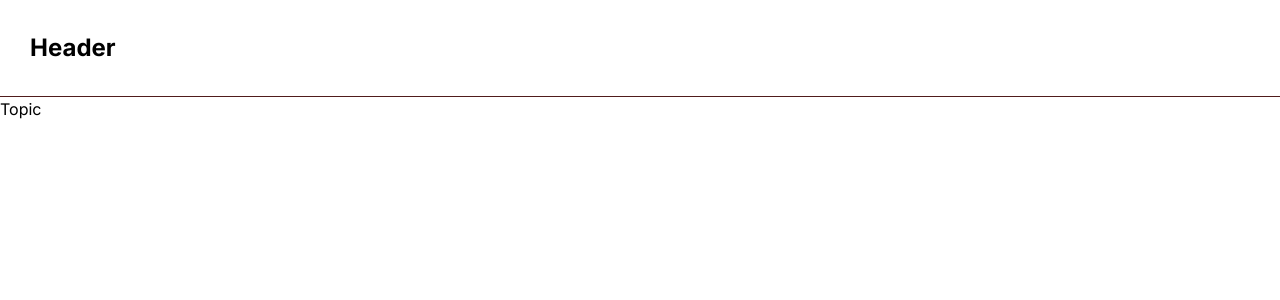
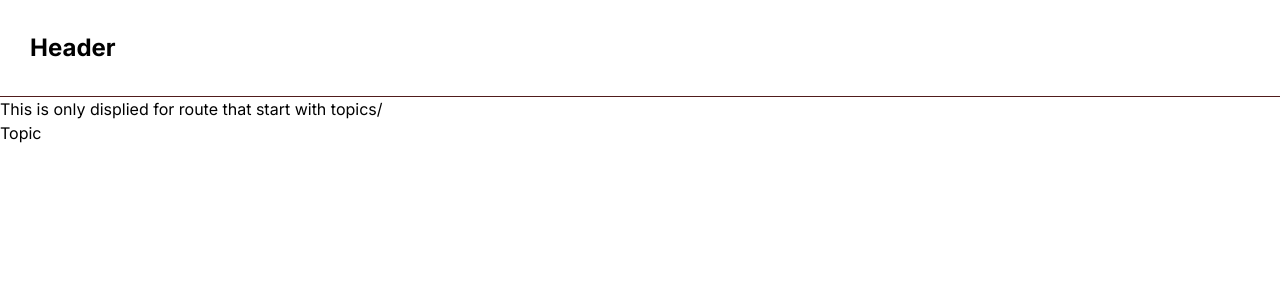
Before and after one commit to gechderib/blog, a Next.js app: page /topics in a window 1280 px wide. Shown: the top 300 px of the page. Built offline with nearby package versions, Linux system fonts and the light colour scheme.

Commit message:
loading state

```diff
--- a/src/app/topics/[topicName]/page.js
+++ b/src/app/topics/[topicName]/page.js
@@ -3,7 +3,8 @@ import React from 'react'
 
 const apiUrl = "https://api.openai.com/v1/chat/completions";
 
-const Topic = async ({ params: { topicName } }) => {
+const Topic = async ({ params }) => {
+  // topicName
   const response = await fetch(apiUrl, {
     method: "POST",
     headers: {
@@ -19,7 +20,7 @@ const Topic = async ({ params: { topicName } }) => {
         },
         {
           "role": "user",
-          "content": `Generate a post about ${topicName}!`
+          "content": `Generate a post about ${params.topicName}!`
         }
       ]
     })
@@ -29,7 +30,7 @@ const Topic = async ({ params: { topicName } }) => {
     const data = await response.json()
     if (data) {
       content = <div>
-        <h1>{topicName}</h1>
+        <h1>{params.topicName}</h1>
         {data && <p>
           {data.choices[0].message.content}
         </p>}
--- /dev/null
+++ b/src/app/topics/layout.js
@@ -0,0 +1,13 @@
+import React from 'react'
+
+const TopicsLayout = ({children}) => {
+  return (
+    <div>
+        <h1>This is only displied for route that start with topics/</h1>
+        <span>{children}</span>
+    </div>
+
+  )
+}
+
+export default TopicsLayout
--- /dev/null
+++ b/src/app/topics/loading.js
@@ -0,0 +1,9 @@
+import React from 'react'
+
+const TopicLoading = () => {
+  return (
+    <div>TopicLoading</div>
+  )
+}
+
+export default TopicLoading
```
Also changed, not shown: src/app/not-found.js (renamed from src/app/404.js).
